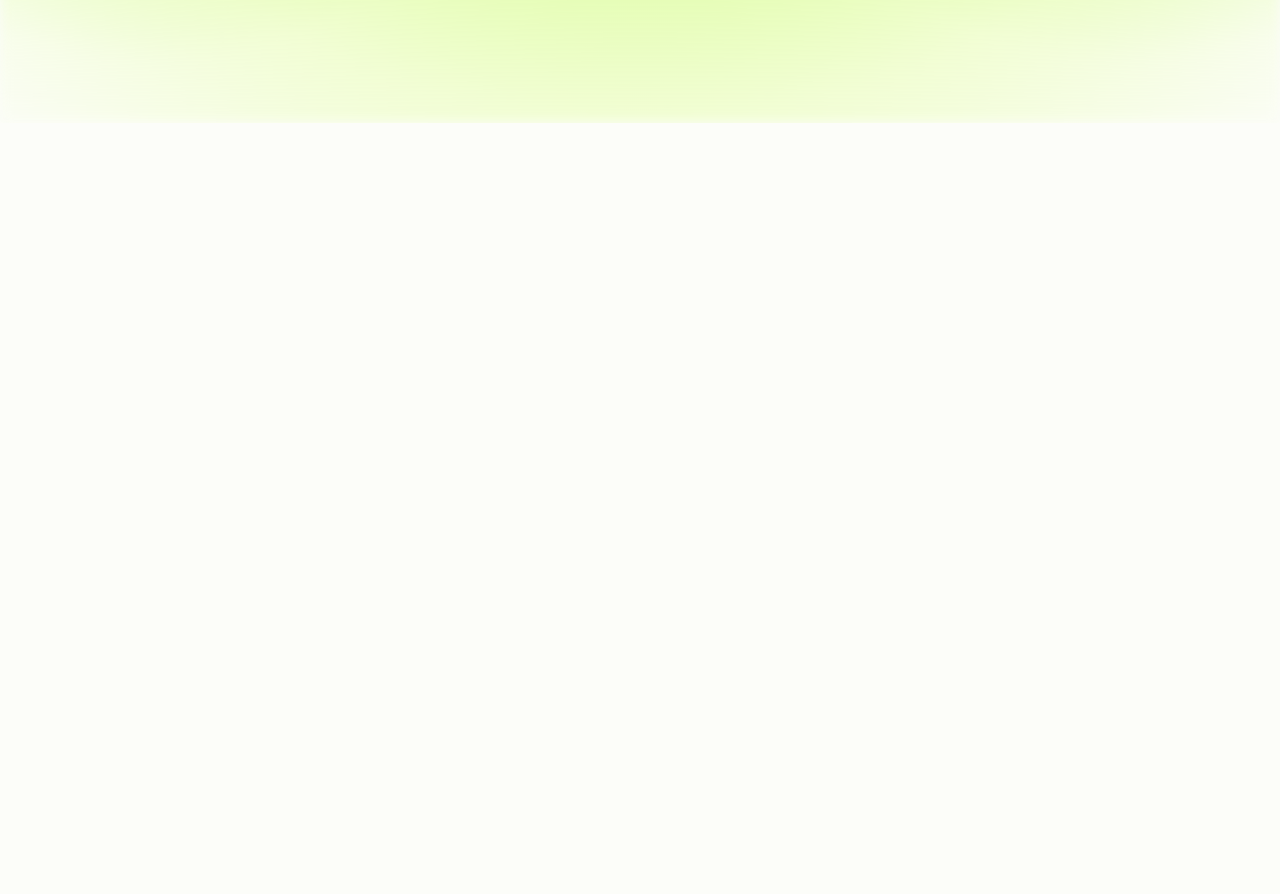
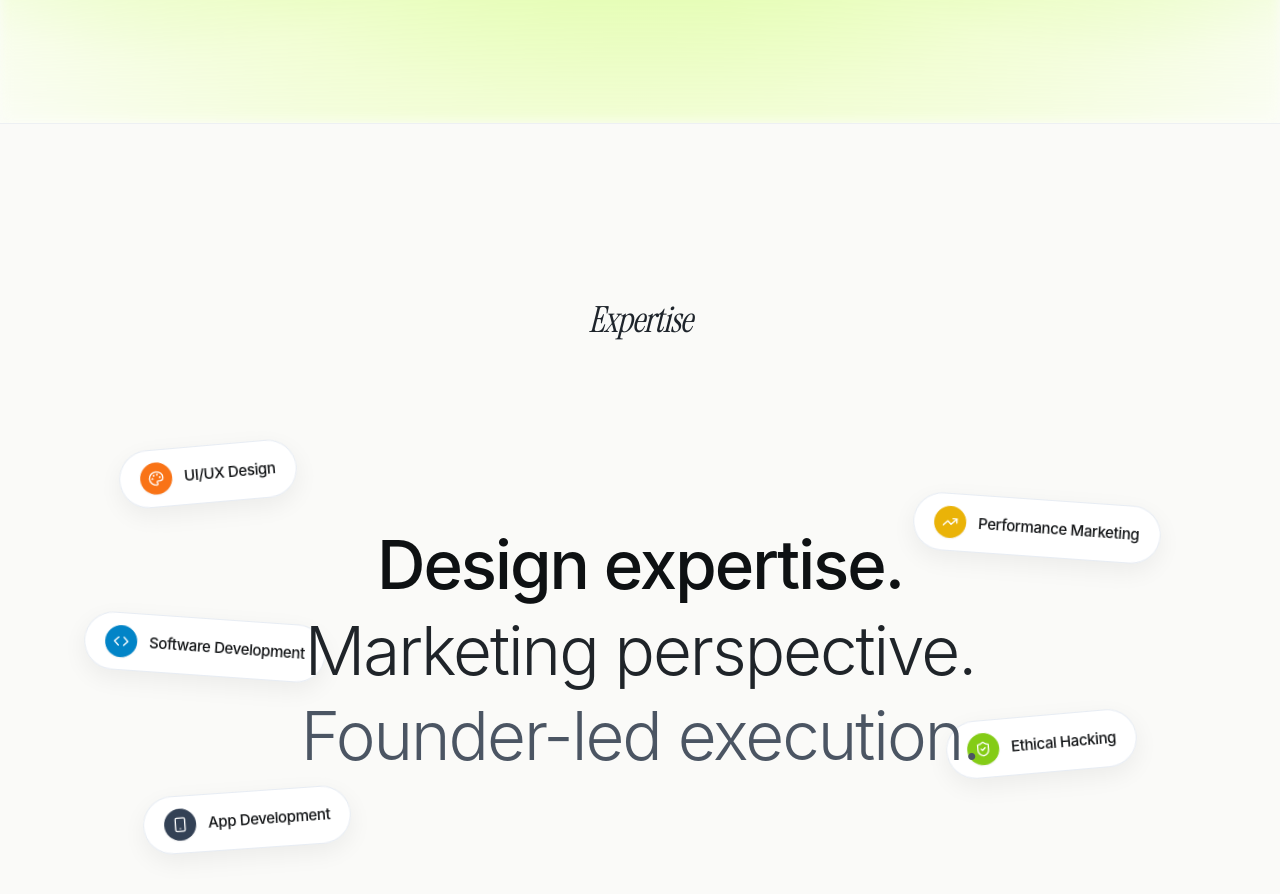
Before and after one commit to pooja-187/IT_firm_Portfolio, a Next.js app: page / in a window 1280 px wide. Shown: the part 1380-2274 px from the top of the page. Before the commit the page ends 1503 px from the top, so only its background shows below. Built offline with nearby package versions, Linux system fonts and the light colour scheme.

Commit message:
feat: implement Section 02 - Expertise with central statement, floating tilted pills, and GSAP scroll entrance

```diff
--- a/src/app/page.tsx
+++ b/src/app/page.tsx
@@ -1,10 +1,14 @@
 import HeroSection from '@/components/HeroSection';
+import ExpertiseSection from '@/components/ExpertiseSection';
 
 export default function HomePage() {
   return (
     <div className="min-h-screen bg-[#FAFAF8] text-[#121417]">
-      {/* Hero Section Only (Phase 1 Implementation) */}
+      {/* 01 — Hero Section */}
       <HeroSection />
+
+      {/* 02 — Expertise Section */}
+      <ExpertiseSection />
     </div>
   );
 }
--- /dev/null
+++ b/src/components/ExpertiseSection.tsx
@@ -0,0 +1,287 @@
+'use client';
+
+import React, { useEffect, useRef } from 'react';
+import gsap from 'gsap';
+import { ScrollTrigger } from 'gsap/ScrollTrigger';
+import { Palette, Code, Smartphone, TrendingUp, ShieldCheck } from 'lucide-react';
+
+interface ExpertisePillData {
+  id: string;
+  name: string;
+  icon: React.ReactNode;
+  iconBg: string;
+  rotation: number;
+  side: 'left' | 'right';
+  desktopPos: string;
+}
+
+export default function ExpertiseSection() {
+  const sectionRef = useRef<HTMLElement>(null);
+  const labelRef = useRef<HTMLDivElement>(null);
+  const line1Ref = useRef<HTMLSpanElement>(null);
+  const line2Ref = useRef<HTMLSpanElement>(null);
+  const line3Ref = useRef<HTMLSpanElement>(null);
+  const leftPillsRef = useRef<(HTMLDivElement | null)[]>([]);
+  const rightPillsRef = useRef<(HTMLDivElement | null)[]>([]);
+
+  const pills: ExpertisePillData[] = [
+    {
+      id: 'ui-ux',
+      name: 'UI/UX Design',
+      icon: <Palette className="w-4 h-4 text-white" />,
+      iconBg: 'bg-[#F97316]', // Vibrant Coral Orange
+      rotation: -5,
+      side: 'left',
+      desktopPos: 'top-[12%] left-[2%] lg:left-[6%]',
+    },
+    {
+      id: 'software-dev',
+      name: 'Software Development',
+      icon: <Code className="w-4 h-4 text-white" />,
+      iconBg: 'bg-[#0284C7]', // Electric Sky Blue
+      rotation: 4,
+      side: 'left',
+      desktopPos: 'top-[44%] left-[0%] lg:left-[3%]',
+    },
+    {
+      id: 'app-dev',
+      name: 'App Development',
+      icon: <Smartphone className="w-4 h-4 text-white" />,
+      iconBg: 'bg-[#334155]', // Slate Graphite
+      rotation: -4,
+      side: 'left',
+      desktopPos: 'top-[76%] left-[4%] lg:left-[8%]',
+    },
+    {
+      id: 'performance-mkt',
+      name: 'Performance Marketing',
+      icon: <TrendingUp className="w-4 h-4 text-white" />,
+      iconBg: 'bg-[#EAB308]', // Amber Gold
+      rotation: 4,
+      side: 'right',
+      desktopPos: 'top-[22%] right-[2%] lg:right-[6%]',
+    },
+    {
+      id: 'ethical-hacking',
+      name: 'Ethical Hacking',
+      icon: <ShieldCheck className="w-4 h-4 text-white" />,
+      iconBg: 'bg-[#84CC16]', // Lime Emerald
+      rotation: -5,
+      side: 'right',
+      desktopPos: 'top-[62%] right-[4%] lg:right-[8%]',
+    },
+  ];
+
+  const leftPills = pills.filter((p) => p.side === 'left');
+  const rightPills = pills.filter((p) => p.side === 'right');
+
+  useEffect(() => {
+    if (typeof window === 'undefined') return;
+
+    gsap.registerPlugin(ScrollTrigger);
+
+    const prefersReducedMotion = window.matchMedia('(prefers-reduced-motion: reduce)').matches;
+    if (prefersReducedMotion || !sectionRef.current) {
+      return;
+    }
+
+    const ctx = gsap.context(() => {
+      const tl = gsap.timeline({
+        scrollTrigger: {
+          trigger: sectionRef.current,
+          start: 'top 75%',
+          once: true,
+        },
+      });
+
+      // 1. Reveal Label
+      if (labelRef.current) {
+        tl.fromTo(
+          labelRef.current,
+          { opacity: 0, y: 15 },
+          { opacity: 1, y: 0, duration: 0.6, ease: 'power2.out' }
+        );
+      }
+
+      // 2. Central Statement progressive lines arrival
+      const lines = [line1Ref.current, line2Ref.current, line3Ref.current].filter(Boolean);
+      tl.fromTo(
+        lines,
+        {
+          opacity: 0,
+          y: 35,
+          filter: 'blur(8px)',
+        },
+        {
+          opacity: 1,
+          y: 0,
+          filter: 'blur(0px)',
+          duration: 0.85,
+          stagger: 0.16,
+          ease: 'power3.out',
+        },
+        '-=0.3'
+      );
+
+      // 3. Left Pills Arrival from Left (preserving tilt)
+      const validLeftPills = leftPillsRef.current.filter(Boolean);
+      tl.fromTo(
+        validLeftPills,
+        {
+          opacity: 0,
+          x: -120,
+          scale: 0.94,
+        },
+        {
+          opacity: 1,
+          x: 0,
+          scale: 1,
+          duration: 0.9,
+          stagger: 0.14,
+          ease: 'power3.out',
+        },
+        '-=0.6'
+      );
+
+      // 4. Right Pills Arrival from Right (preserving tilt)
+      const validRightPills = rightPillsRef.current.filter(Boolean);
+      tl.fromTo(
+        validRightPills,
+        {
+          opacity: 0,
+          x: 120,
+          scale: 0.94,
+        },
+        {
+          opacity: 1,
+          x: 0,
+          scale: 1,
+          duration: 0.9,
+          stagger: 0.14,
+          ease: 'power3.out',
+        },
+        '-=0.75'
+      );
+    }, sectionRef);
+
+    return () => ctx.revert();
+  }, []);
+
+  return (
+    <section
+      ref={sectionRef}
+      id="expertise"
+      aria-labelledby="expertise-heading"
+      className="relative w-full bg-[#FAFAF8] py-28 sm:py-36 lg:py-44 overflow-hidden border-t border-slate-200/50"
+    >
+      <div className="relative w-full max-w-7xl mx-auto px-6 sm:px-8 lg:px-12">
+
+        {/* Top Editorial Label inspired by the reference ("02 — Expertise") */}
+        <div ref={labelRef} className="text-center mb-6 sm:mb-10">
+          <span className="font-serif italic text-2xl sm:text-3xl lg:text-4xl text-[#1E242B] font-normal tracking-tight">
+            Expertise
+          </span>
+        </div>
+
+        {/* Central Dominant Statement & Floating Pills Stage */}
+        <div className="relative min-h-[460px] sm:min-h-[500px] lg:min-h-[540px] flex items-center justify-center">
+
+          {/* Main Central Typography (SEO-Structured H2) */}
+          <div className="relative z-10 text-center max-w-3xl lg:max-w-4xl mx-auto px-4">
+            <h2
+              id="expertise-heading"
+              className="font-sans font-light tracking-[-0.03em] text-[#111315] text-3xl sm:text-5xl md:text-6xl lg:text-[4.2rem] leading-[1.12] sm:leading-[1.14] lg:leading-[1.15]"
+            >
+              <span ref={line1Ref} className="block text-[#0E1113] font-medium">
+                Design expertise.
+              </span>
+              <span ref={line2Ref} className="block text-[#1F2429] mt-1 sm:mt-2">
+                Marketing perspective.
+              </span>
+              <span ref={line3Ref} className="block text-[#4B5563] mt-1 sm:mt-2">
+                Founder-led execution.
+              </span>
+            </h2>
+          </div>
+
+          {/* Desktop Floating Pills Composition */}
+          <div className="hidden md:block absolute inset-0 pointer-events-none">
+
+            {/* Left Side Floating Pills */}
+            {leftPills.map((pill, idx) => (
+              <div
+                key={pill.id}
+                ref={(el) => {
+                  leftPillsRef.current[idx] = el;
+                }}
+                className={`absolute ${pill.desktopPos} pointer-events-auto`}
+              >
+                <div
+                  style={{ transform: `rotate(${pill.rotation}deg)` }}
+                  className="group inline-flex items-center gap-3 px-4 py-2.5 sm:px-5 sm:py-3 rounded-full bg-white/95 backdrop-blur-md border border-slate-200/80 shadow-[0_8px_24px_rgba(0,0,0,0.06)] hover:shadow-[0_16px_36px_-4px_rgba(0,0,0,0.12)] hover:-translate-y-1 hover:scale-105 transition-all duration-300 cursor-default select-none"
+                >
+                  <span
+                    className={`flex items-center justify-center w-7 h-7 sm:w-8 sm:h-8 rounded-full ${pill.iconBg} shadow-sm shrink-0`}
+                  >
+                    {pill.icon}
+                  </span>
+                  <span className="font-sans text-sm sm:text-[15px] font-medium text-[#111315] tracking-tight">
+                    {pill.name}
+                  </span>
+                </div>
+              </div>
+            ))}
+
+            {/* Right Side Floating Pills */}
+            {rightPills.map((pill, idx) => (
+              <div
+                key={pill.id}
+                ref={(el) => {
+                  rightPillsRef.current[idx] = el;
+                }}
+                className={`absolute ${pill.desktopPos} pointer-events-auto`}
+              >
+                <div
+                  style={{ transform: `rotate(${pill.rotation}deg)` }}
+                  className="group inline-flex items-center gap-3 px-4 py-2.5 sm:px-5 sm:py-3 rounded-full bg-white/95 backdrop-blur-md border border-slate-200/80 shadow-[0_8px_24px_rgba(0,0,0,0.06)] hover:shadow-[0_16px_36px_-4px_rgba(0,0,0,0.12)] hover:-translate-y-1 hover:scale-105 transition-all duration-300 cursor-default select-none"
+                >
+                  <span
+                    className={`flex items-center justify-center w-7 h-7 sm:w-8 sm:h-8 rounded-full ${pill.iconBg} shadow-sm shrink-0`}
+                  >
+                    {pill.icon}
+                  </span>
+                  <span className="font-sans text-sm sm:text-[15px] font-medium text-[#111315] tracking-tight">
+                    {pill.name}
+                  </span>
+                </div>
+              </div>
+            ))}
+
+          </div>
+
+        </div>
+
+        {/* Mobile Responsive Floating/Staggered Pills Layout */}
+        <div className="md:hidden mt-12 flex flex-wrap justify-center gap-3.5 px-2">
+          {pills.map((pill) => (
+            <div
+              key={`mobile-${pill.id}`}
+              style={{ transform: `rotate(${pill.rotation * 0.75}deg)` }}
+              className="inline-flex items-center gap-2.5 px-4 py-2.5 rounded-full bg-white/95 border border-slate-200/80 shadow-[0_4px_16px_rgba(0,0,0,0.05)] active:scale-95 transition-transform"
+            >
+              <span
+                className={`flex items-center justify-center w-6 h-6 rounded-full ${pill.iconBg} shadow-sm shrink-0`}
+              >
+                {pill.icon}
+              </span>
+              <span className="font-sans text-xs sm:text-sm font-medium text-[#111315]">
+                {pill.name}
+              </span>
+            </div>
+          ))}
+        </div>
+
+      </div>
+    </section>
+  );
+}
```
